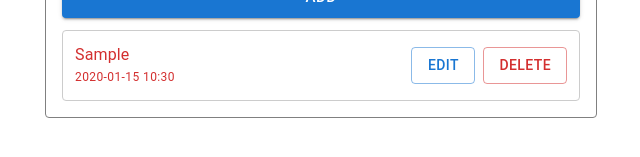
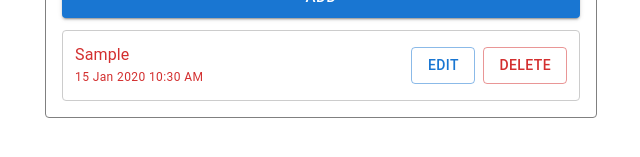
Before and after one commit to Prathiksha0808/Todo_APP, a React (Vite) app: page / in a window 1280 px wide. Both pictures are taken after typing "Sample", "2020-01-15", "10:30" into the empty fields and a click on the button "ADD". Shown: the part 323-480 px from the top of the page, without its empty margins (319-959 px from the left). Built offline with nearby package versions, Linux system fonts and the light colour scheme.

Commit message:
Format task date and time using dayjs

```diff
--- a/package.json
+++ b/package.json
@@ -16,6 +16,7 @@
     "@mui/icons-material": "^7.3.6",
     "@mui/lab": "^7.0.1-beta.20",
     "@mui/material": "^7.3.6",
+    "dayjs": "^1.11.19",
     "react": "^19.2.0",
     "react-dom": "^19.2.0",
     "react-hook-form": "^7.70.0",
--- a/src/components/todo.jsx
+++ b/src/components/todo.jsx
@@ -10,6 +10,8 @@ import { v4 as uuidv4 } from 'uuid';
 import { useForm } from 'react-hook-form';
 import * as yup from "yup";
 import { yupResolver } from "@hookform/resolvers/yup";
+import dayjs from "dayjs";
+
 
 
 
@@ -66,7 +68,6 @@ function Todo() {
   // States
   const [todos, setTodos] = useState([]);
   const [editId, setEditId] = useState(null);
-
 
 
   const { register, handleSubmit, reset, formState: { errors }, } = useForm({
@@ -261,7 +262,7 @@ function Todo() {
                     variant="caption"
                     color={todo.isDue ? "error" : "text.secondary"}
                   >
-                    {todo.date} {todo.time}
+                    {dayjs(`${todo.date} ${todo.time}`).format("DD MMM YYYY hh:mm A")}
                   </Typography>
 
                 </Box>
```
Also changed, not shown: 1 other file (tests, documents, lock files or other folders).
